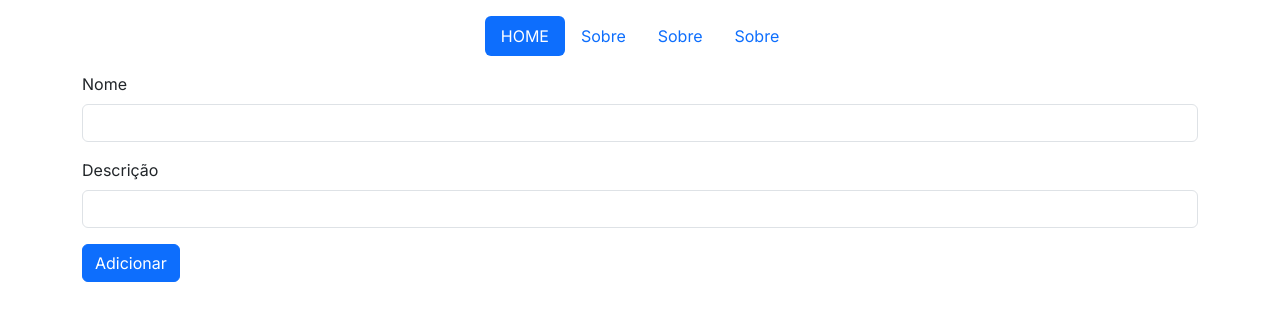
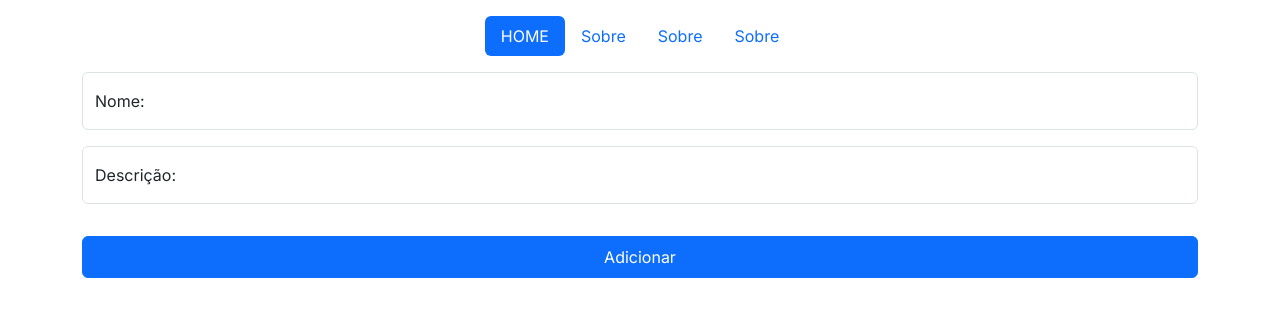
Before and after one commit to LuizLLPz/gpti, a Next.js app in the folder client/: page /dashboard/projeto in a window 1280 px wide. Shown: the top 320 px of the page. Built offline with nearby package versions, Linux system fonts and the light colour scheme.

Commit message:
feat: correções projeto + ajustes tela salvar projeto

```diff
--- a/client/app/dashboard/projeto/page.tsx
+++ b/client/app/dashboard/projeto/page.tsx
@@ -1,12 +1,36 @@
 'use client';
 
 import { useEffect, useState } from "react";
-import { Project } from "../../layout";
+import { Button, Input } from "@/components";
 
 import Header from "../../header";
+import {useForm} from "react-hook-form";
+import {Project, ProjectDTO} from "@/app/dashboard/types";
 
 export default function Dashboard() {
     const [project, setProject] = useState<Project[]>([])
+
+    const {register, handleSubmit} = useForm<Project>();
+
+    async function submitProject(model: Project) {
+        const project: ProjectDTO = {
+            IDEMPRESA: 1,
+            NOME: model.name,
+            DESCRICAO: model.description
+        }
+        const data = await fetch('https://7f69-191-243-137-66.ngrok-free.app/Projeto/criarProjeto?XDEBUG_SESSION_START=11465',
+            {body: JSON.stringify(project), method: 'POST'})
+        const json = await data.json();
+        if (data.status < 400) {
+            alert(json.message)
+            setTimeout(() => {
+                window.location.href = "/dashboard", 2000
+            })
+        }
+        else {
+            alert(json.message)
+        }
+    }
 
     useEffect(
         () => {
@@ -21,14 +45,17 @@ export default function Dashboard() {
         <main className="container">
         <form>
             <div className="mb-3">
-                <label htmlFor="name" className="form-label">Nome</label>
-                <input type="text" className="form-control" id="name"/>
+                <Input name="name" label="Nome:" placeholder="" register={register}/>
+                {/*<label htmlFor="name" className="form-label">Nome</label>*/}
+                {/*<input type="text" className="form-control" id="name"/>*/}
             </div>
             <div className="mb-3">
-                <label htmlFor="description" className="form-label">Descrição</label>
-                <input type="text" className="form-control" id="description"/>
+                <Input name="description" label="Descrição:" placeholder="" register={register}/>
+                {/*<label htmlFor="description" className="form-label">Descrição</label>*/}
+                {/*<input type="text" className="form-control" id="description"/>*/}
             </div>
-            <button type="submit" className="btn btn-primary">Adicionar</button>
+            <Button text="Adicionar" onClick={handleSubmit(submitProject)}/>
+            {/*<button type="submit" className="btn btn-primary">Adicionar</button>*/}
 </form>
 
         </main>
--- a/client/app/login/page.tsx
+++ b/client/app/login/page.tsx
@@ -30,7 +30,7 @@ export default function Login() {
     return(
         <div className="d-flex align-items-center py-4 bg-body-tertiary">
         <main className="form-signin w-90 m-auto">
-                <form>
+                <form className="gap-sm-4">
                 <h1 className="h3 mb-3 fw-normal">Log In</h1>
                     <Input name="username" label="Nome de usuário"
                            placeholder="Digite o nome de usuário"
```
